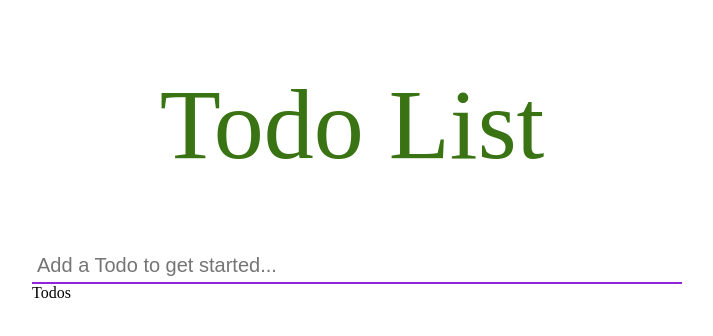
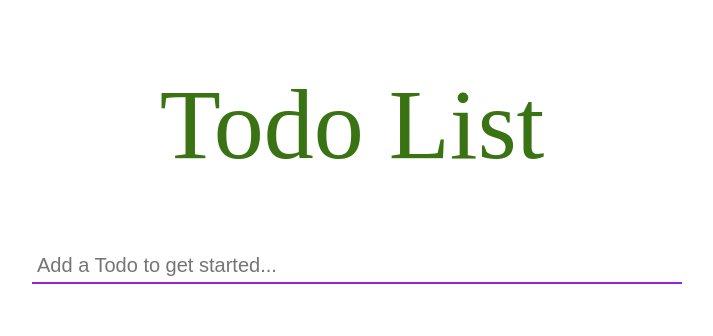
Before and after one commit to Dmusketeer/MERN, a React (Create React App) app in the folder todo/frontend/: page / in a window 1280 px wide. Shown: the top 336 px of the page, without its empty margins (288-1001 px from the left). Built offline with nearby package versions, Linux system fonts and the light colour scheme.

Commit message:
todos components

```diff
--- a/todo/frontend/src/Components/Todos.js
+++ b/todo/frontend/src/Components/Todos.js
@@ -1,7 +1,7 @@
 import React from "react";
 
 const Todos = () => {
-  return <>Todos</>;
+  return <></>;
 };
 
 export default Todos;
```
